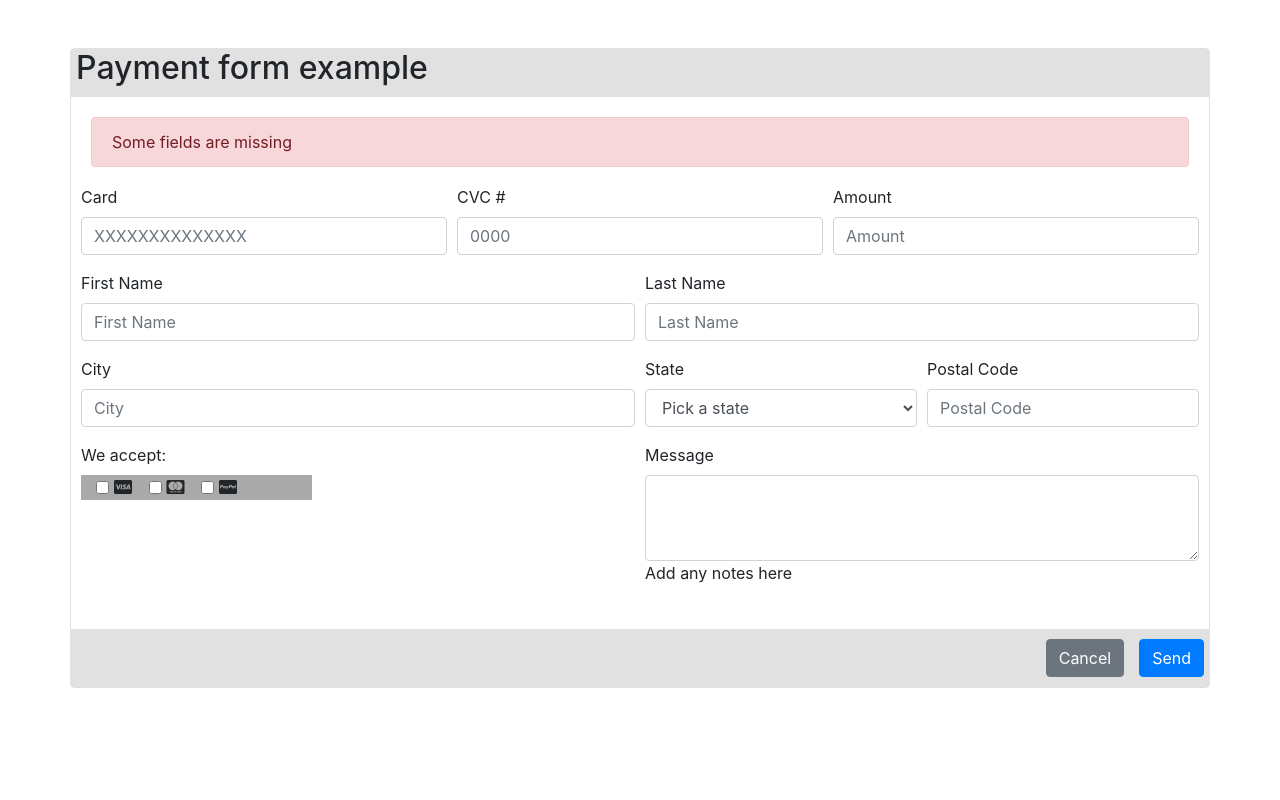
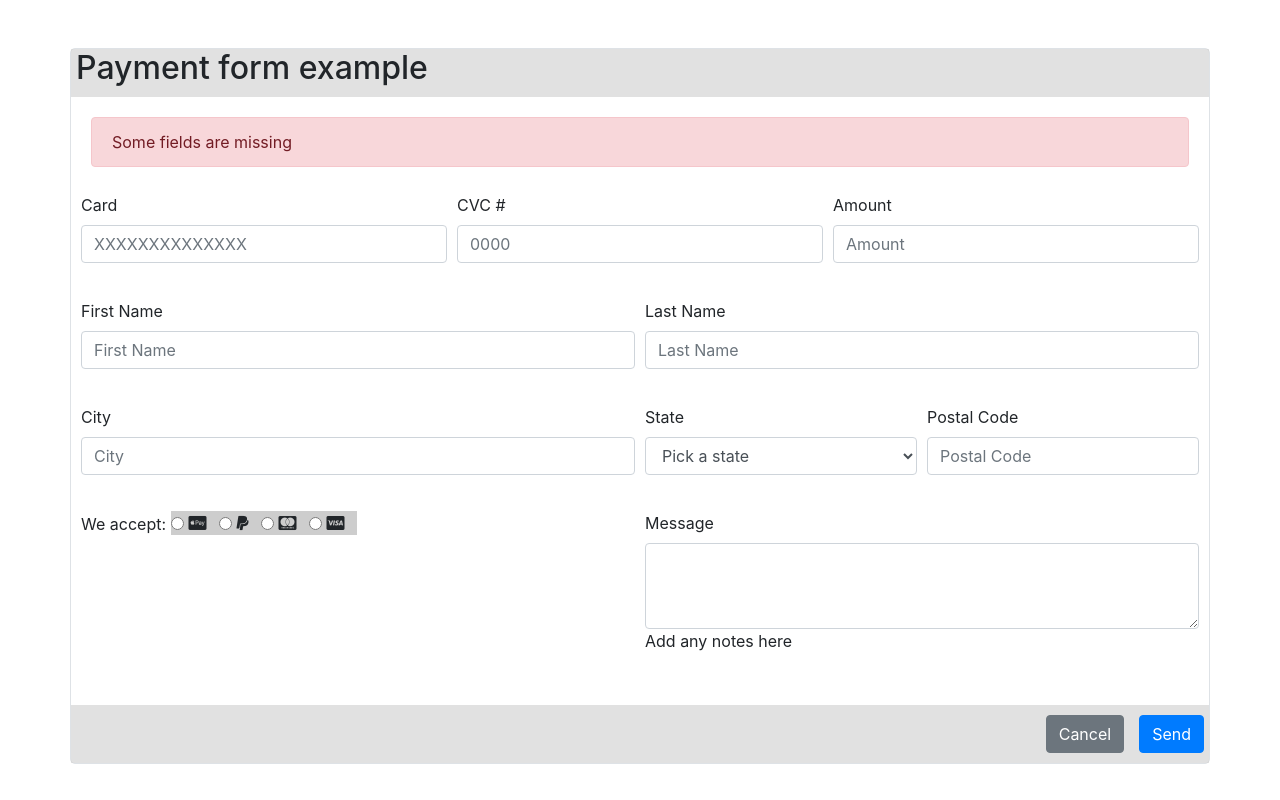
Before and after one commit to 4GeeksAcademy/DanielaBryon-html-form, a plain HTML site: page index.html in a window 1280 px wide. Drawn offline with nearby package versions, Linux system fonts and the light colour scheme.

Commit message:
odificado

```diff
--- a/index.html
+++ b/index.html
@@ -61,21 +61,27 @@
             </div>
             <div class="form-row">
                 <div class="form-group col-md-6">
-                   <label>We accept:</label>
-                   <div class="icons-group col-md-5">
-                       <div class="form-check form-check-inline">
-                        <input class="form-check-input" type="checkbox" id="inlineCheckbox1" value="option1">
-                        <label class="form-check-label" for="inlineCheckbox1"><i class="fa-brands fa-cc-visa"></i></label>
+                   <label>
+                    We accept:
+                   </label>
+                   <div class="icons-group">
+                      <div class="form-check form-check-inline">
+                        <input class="form-check-input" type="radio" name="inlineRadioOptions" id="inlineRadio1" value="option1">
+                        <label class="form-check-label" for="inlineRadio1"><i class="fa-brands fa-cc-apple-pay"></i></label>
                       </div>
                       <div class="form-check form-check-inline">
-                        <input class="form-check-input" type="checkbox" id="inlineCheckbox2" value="option2">
-                        <label class="form-check-label" for="inlineCheckbox2"><i class="fa-brands fa-cc-mastercard"></i></label>
+                        <input class="form-check-input" type="radio" name="inlineRadioOptions" id="inlineRadio2" value="option2">
+                        <label class="form-check-label" for="inlineRadio2"><i class="fa-brands fa-paypal"></i></label>
                       </div>
                       <div class="form-check form-check-inline">
-                        <input class="form-check-input" type="checkbox" id="inlineCheckbox3" value="option3">
-                        <label class="form-check-label" for="inlineCheckbox3"><i class="fa-brands fa-cc-paypal"></i></label>
+                        <input class="form-check-input" type="radio" name="inlineRadioOptions" id="inlineRadio3" value="option3">
+                        <label class="form-check-label" for="inlineRadio3"><i class="fa-brands fa-cc-mastercard"></i></label>
                       </div>
-                    </div>
+                      <div class="form-check form-check-inline">
+                        <input class="form-check-input" type="radio" name="inlineRadioOptions" id="inlineRadio2" value="option2">
+                        <label class="form-check-label" for="inlineRadio2"><i class="fa-brands fa-cc-visa"></i></label>
+                      </div>
+                   </div>
                 </div>
                 <div class="form-group col-md-6">
                     <label for="message">Message</label>
@@ -83,12 +89,16 @@
                     <p>Add any notes here</p>
                 </div>
             </div>
+            <div class="container2">
+                <div class="button-group">
+                    <button type="button" class="btn btn-secondary">Cancel</button>
+                    <button type="submit" class="btn btn-primary">Send</button>
+
+                </div>
+            </div>
+
         </form>
-        <div class="button-group">
-            <button type="button" class="btn btn-secondary">Cancel</button>
-            <button type="submit" class="btn btn-primary">Send</button>
 
-        </div>
     </div>
     <script src="https://code.jquery.com/jquery-3.5.1.slim.min.js"></script>
     <script src="https://cdn.jsdelivr.net/npm/@popperjs/core@2.9.2/dist/umd/popper.min.js"></script>
--- a/style.css
+++ b/style.css
@@ -14,8 +14,8 @@ h2 {
     background-color: rgba(211, 211, 211, 0.667);
     padding: 0px 5px 10px 5px;
 }
-form {
-    padding: 2px 10px;
+.form-row {
+    padding: 10px;
 }
 .alert-danger {
     margin: 20px;
@@ -24,6 +24,7 @@ form {
     margin: 10px 5px 10px 10px;
 }
 .icons-group {
-    background-color: darkgray;
+    display: inline-flex;
+    background-color: rgba(169, 169, 169, 0.577);
 
 }
```
